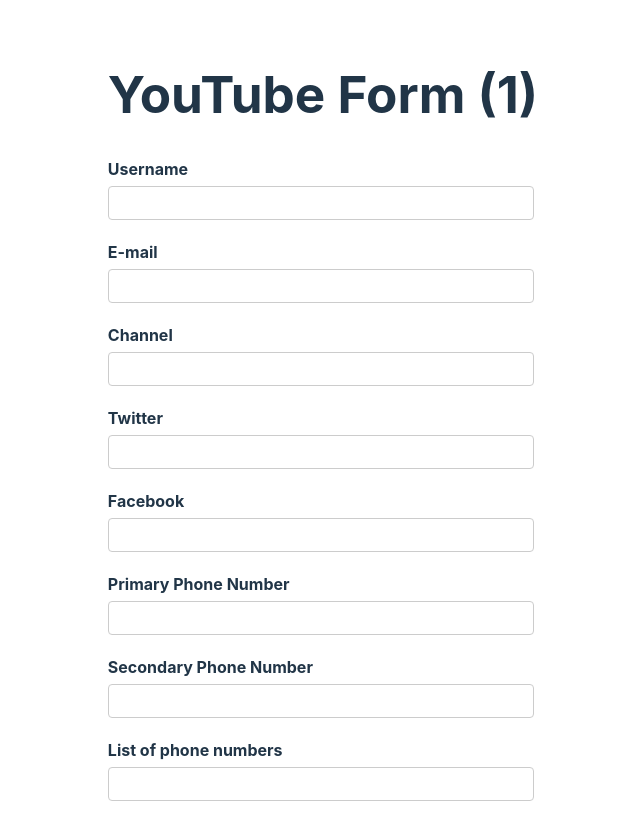
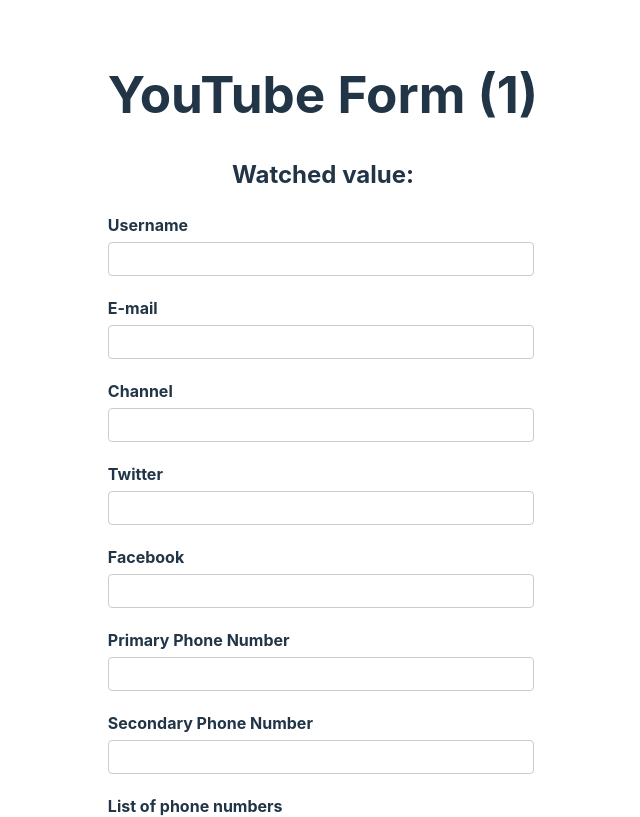
Before and after one commit to olaide-hok/React-Hook-Form, a React (Vite) app: page / in a window 1280 px wide. Shown: the top 817 px of the page, without its empty margins (317-957 px from the left). Built offline with nearby package versions, Linux system fonts and the light colour scheme.

Commit message:
Added watch field value for a single input field.

```diff
--- a/src/components/YouTubeForm.tsx
+++ b/src/components/YouTubeForm.tsx
@@ -35,12 +35,14 @@
             dob: new Date(),
         },
     })
-    const {register, control, handleSubmit, formState} = form
+    const {register, control, handleSubmit, formState, watch} = form
 
     const {fields, append, remove} = useFieldArray({
         control,
         name: 'phNumbers',
     })
+
+    const watchUsername = watch('username')
 
     const {errors} = formState
 
@@ -61,6 +63,7 @@
     return (
         <div>
             <h1>YouTube Form ({renderCount / 2})</h1>
+            <h2>Watched value: {watchUsername}</h2>
             <form onSubmit={handleSubmit(onSubmit)} noValidate>
                 <div className="form-control">
                     <label htmlFor="username">Username</label>
```
